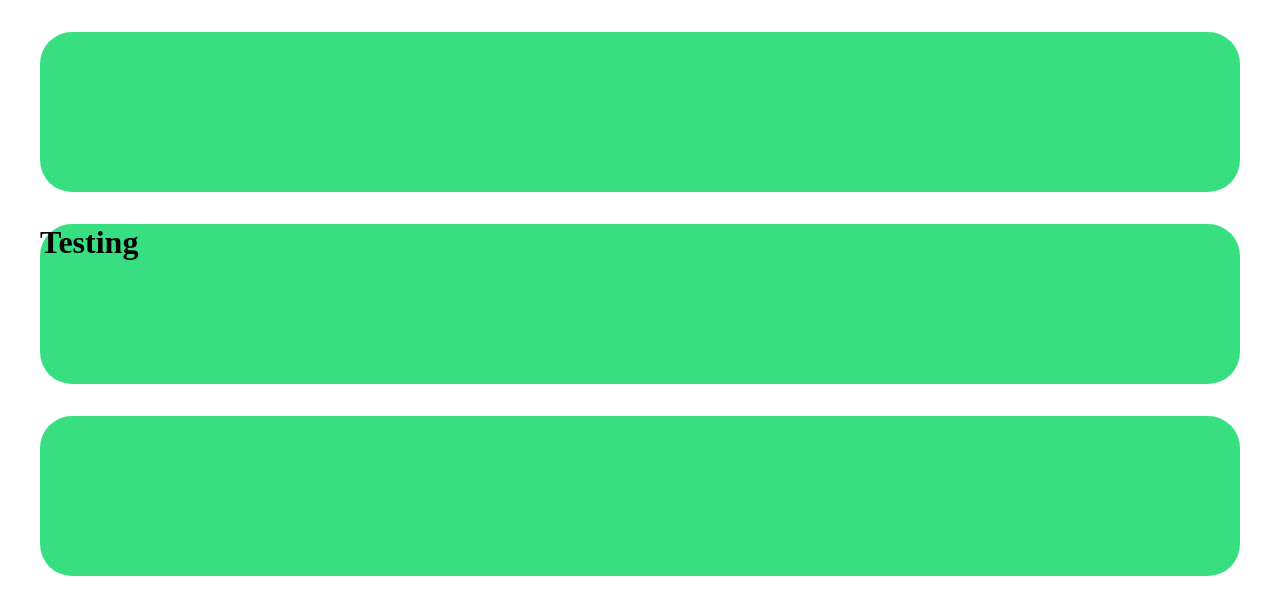
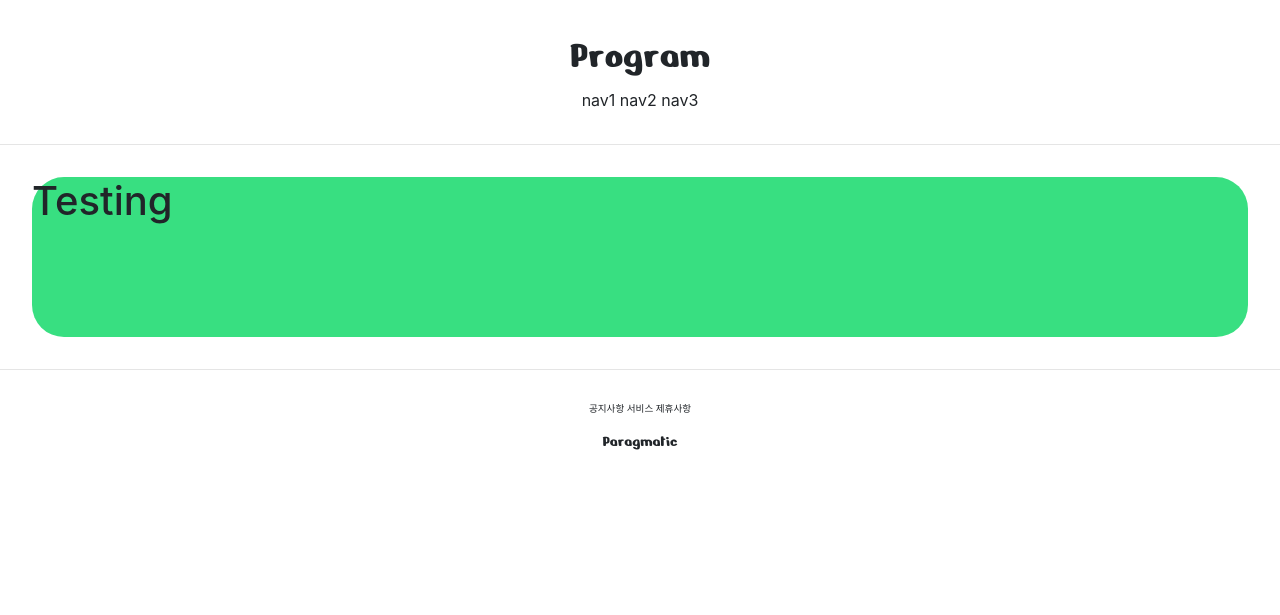
Before and after one commit to jewoos292/project, a Django app: page /account/hello/ in a window 1280 px wide. Shown: the top 615 px of the page. Run offline with Django 3.2, Linux system fonts and the light colour scheme.

Commit message:
django courser10

```diff
--- a/prog/templates/base.html
+++ b/prog/templates/base.html
@@ -5,8 +5,10 @@
 <body>
 
 {% include 'header.html' %}
+<hr>
 {% block content %}
 {% endblock %}
+<hr>
 {% include "footer.html" %}
 
 
--- a/prog/templates/footer.html
+++ b/prog/templates/footer.html
@@ -1,2 +1,10 @@
-<div style="height: 10rem; background-color: #38df81; margin: 2rem; border-radius: 2rem;">
+<div style="text-align:center; margin-top: 2rem; font-family: 'Nerko One', cursive;">
+    <div style="font-size: .6rem">
+        <span>공지사항</span>
+        <span>서비스</span>
+        <span>제휴사항</span>
+    </div>
+    <div style="margin-top: 1rem;">
+        <h6>Paragmatic</h6>
+    </div>
 </div>
--- a/prog/templates/head.html
+++ b/prog/templates/head.html
@@ -1,4 +1,11 @@
 <head>
     <meta charset="UTF-8">
     <title>Title</title>
+    <!--bootstrap-->
+    <link rel="stylesheet" href="https://cdn.jsdelivr.net/npm/bootstrap@4.5.3/dist/css/bootstrap.min.css"
+          integrity="sha384-TX8t27EcRE3e/ihU7zmQxVncDAy5uIKz4rEkgIXeMed4M0jlfIDPvg6uqKI2xXr2" crossorigin="anonymous">
+
+    {#  google fonts link #}
+    <link rel="preconnect" href="https://fonts.gstatic.com">
+    <link href="https://fonts.googleapis.com/css2?family=Nerko+One&display=swap" rel="stylesheet">
 </head>
--- a/prog/templates/header.html
+++ b/prog/templates/header.html
@@ -1,2 +1,8 @@
-<div style="height: 10rem; background-color: #38df81; margin: 2rem; border-radius: 2rem;">
+<div style="text-align:center; margin: 2rem 0;">
+    <div>
+        <h1 style="font-family: 'Nerko One', cursive;">Program</h1>
+        <span>nav1</span>
+        <span>nav2</span>
+        <span>nav3</span>
+    </div>
 </div>
```
